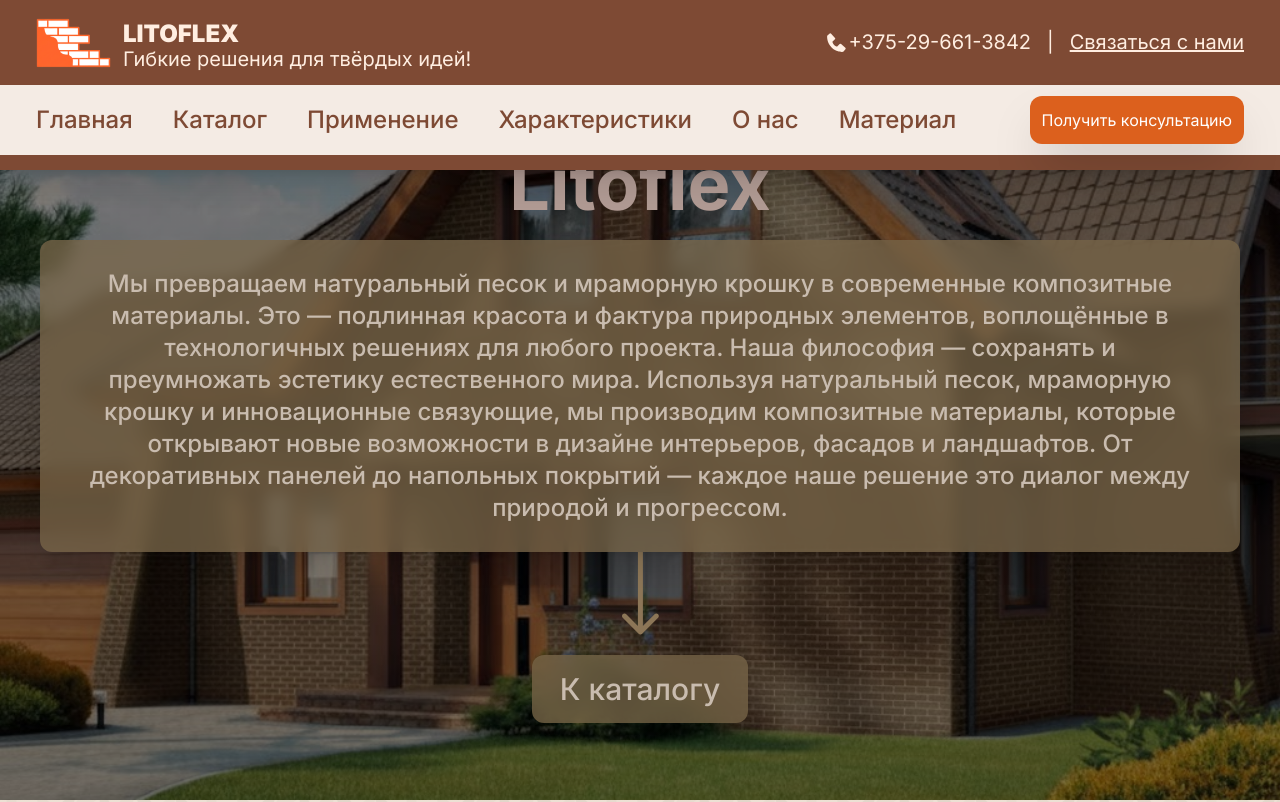
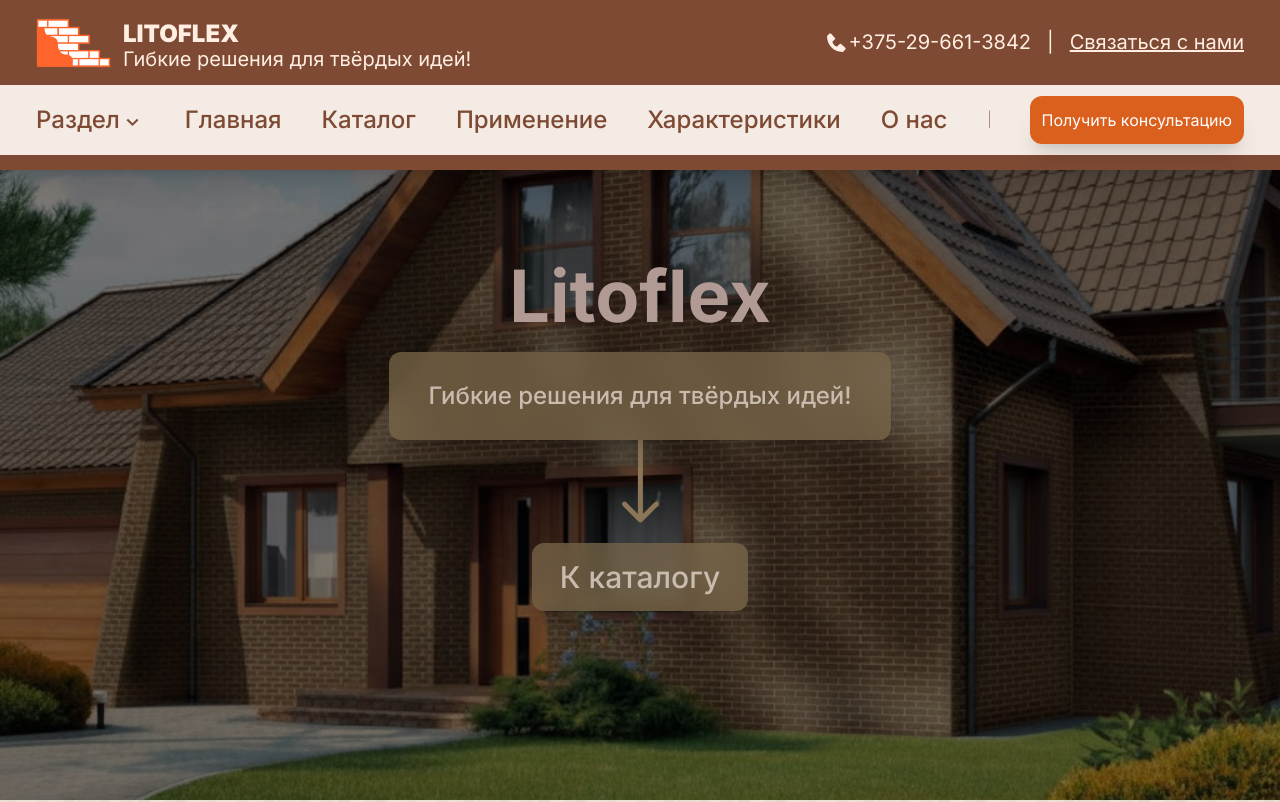
Before and after one commit to Litoflex/litoflex-client, a Next.js app: page / in a window 1280 px wide. Shown: the top 802 px of the page. Built offline with nearby package versions, Linux system fonts and the light colour scheme; a web font is replaced by a local one.

Commit message:
bla bla bla

```diff
--- a/src/app/MainSection.tsx
+++ b/src/app/MainSection.tsx
@@ -14,7 +14,7 @@
 				backgroundSize: "cover",
 				backgroundPosition: "center center",
 				backgroundRepeat: "no-repeat",
-				marginTop: 70
+				marginTop: 70,
 			}}
 			className="flex flex-col items-center justify-center"
 		>
@@ -41,8 +41,7 @@
 					которая успешно развивается уже более 10 лет,
 					внедряя новые технологии и постоянно улучшая свой
 					продукт. */}
-					Мы превращаем натуральный песок и мраморную крошку в современные композитные материалы. Это — подлинная красота и фактура природных элементов, воплощённые в технологичных решениях для любого проекта.
-Наша философия — сохранять и преумножать эстетику естественного мира. Используя натуральный песок, мраморную крошку и инновационные связующие, мы производим композитные материалы, которые открывают новые возможности в дизайне интерьеров, фасадов и ландшафтов. От декоративных панелей до напольных покрытий — каждое наше решение это диалог между природой и прогрессом.
+					Гибкие решения для твёрдых идей!
 				</p>
 			</motion.div>
 			<motion.svg
--- a/src/components/layout/Header.tsx
+++ b/src/components/layout/Header.tsx
@@ -10,23 +10,23 @@
 const sects = [
 	{
 		title: "Главная",
-		href: "#main"
+		href: "#main",
 	},
 	{
 		title: "Каталог",
-		href: "#catalogue"
+		href: "#catalogue",
 	},
 	{
 		title: "Применение",
-		href: "#materialappl"
+		href: "#materialappl",
 	},
 	{
 		title: "Характеристики",
-		href: "#chars"
+		href: "#chars",
 	},
 	{
 		title: "О нас",
-		href: "#aboutus"
+		href: "#aboutus",
 	},
 	// {
 	// 	title: "Материал",
@@ -105,7 +105,7 @@
 
 					<Link
 						href="#contact"
-						className="bg-[#dc601d] text-white px-3 py-3 rounded-xl shadow-2xl"
+						className="bg-[#dc601d] text-white px-3 py-3 rounded-xl shadow-xl transition active:scale-95 hover:opacity-90"
 					>
 						Получить консультацию
 					</Link>
--- a/src/components/layout/NavButtons.tsx
+++ b/src/components/layout/NavButtons.tsx
@@ -2,10 +2,16 @@
 
 import { useLayoutEffect, useRef, useState } from "react";
 import Link from "next/link";
-import { Dropdown, Button } from "antd";
-import { MoreOutlined } from "@ant-design/icons";
+import { Dropdown } from "antd";
+import type { MenuProps } from "antd";
+import { BiChevronDown } from "react-icons/bi";
 
-const sects = [
+type Sect = {
+	title: string;
+	href: string;
+	isHidden?: boolean;
+};
+const sects: Array<Sect> = [
 	{ title: "Главная", href: "#main" },
 	{ title: "Каталог", href: "#catalogue" },
 	{ title: "Применение", href: "#materialappl" },
@@ -14,92 +20,118 @@
 	{ title: "Материал", href: "#materialdesc" },
 	{ title: "Надёжность", href: "#materireliablity" },
 	{ title: "О монтаже", href: "#instspeed" },
-  { title: "Политика конфиденциальности", href: "/privacy-policy" },
+	{
+		title: "Политика конфиденциальности",
+		href: "/privacy-policy",
+	},
 	{ title: "Сертификаты", href: "/certificates" },
 ];
 
+const iItems: MenuProps["items"] = [
+	{
+		key: "1",
+		label: (
+			<a
+				target="_blank"
+				rel="noopener noreferrer"
+				href="https://www.antgroup.com"
+				className="text-black"
+			>
+				1st menu item
+			</a>
+		),
+	},
+];
+
 export default function NavButtons() {
-  const containerRef = useRef<HTMLDivElement>(null);
-  const itemRefs = useRef<HTMLAnchorElement[]>([]);
-  const [visibleCount, setVisibleCount] = useState(sects.length);
+	const ref = useRef<HTMLDivElement>(null);
+	const [items, setItems] = useState<Sect[]>(sects);
 
 	useLayoutEffect(() => {
-    const calculate = () => {
-      if (!containerRef.current) return;
+		if (!ref.current) return;
 
-      const containerWidth = containerRef.current.offsetWidth;
-      let usedWidth = 0;
-      let count = 0;
+		let timeoutId: number | null = null;
 
-      for (let i = 0; i < itemRefs.current.length; i++) {
-        const el = itemRefs.current[i];
-        if (!el) continue;
+		const updateVisibility = () => {
+			if (!ref.current) return;
+			const container = ref.current;
+			const containerWidth = container.clientWidth;
 
-        const width = el.offsetWidth;
-        if (usedWidth + width <= containerWidth - 60) {
-          usedWidth += width;
-          count++;
+			const style = getComputedStyle(container);
+			const gap = parseFloat(style.columnGap || "0");
+			const TOLERANCE = 5;
+
+			let totalWidth = 0;
+			const newItems = sects.map((item, index) => {
+				const child = container.children[
+					index
+				] as HTMLElement;
+				const childWidth = child.offsetWidth;
+				const widthWithGap =
+					index === 0 ? childWidth : childWidth + gap;
+
+				if (
+					totalWidth + widthWithGap <=
+					containerWidth + TOLERANCE
+				) {
+					totalWidth += widthWithGap;
+					return { ...item, isHidden: false };
 				} else {
-          break;
+					return { ...item, isHidden: true };
 				}
-      }
+			});
 
-      setVisibleCount(count);
+			setItems(newItems);
 		};
 
-    calculate();
+		const debouncedUpdate = () => {
+			if (timeoutId) clearTimeout(timeoutId);
+			timeoutId = window.setTimeout(updateVisibility, 50); // задержка 50мс
+		};
 
-    const observer = new ResizeObserver(calculate);
-    observer.observe(containerRef.current);
+		const observer = new ResizeObserver(debouncedUpdate);
+		observer.observe(ref.current);
 
-    return () => observer.disconnect();
-  }, []);
-
-  const visibleItems = sects.slice(0, visibleCount);
-  const hiddenItems = sects.slice(visibleCount);
+		return () => {
+			observer.disconnect();
+			if (timeoutId) clearTimeout(timeoutId);
+		};
+	}, [sects]);
 
 	return (
 		<div
-      ref={containerRef}
-      className="flex flex-row flex-1 items-center gap-10 overflow-hidden"
+			ref={ref}
+			className="flex flex-row flex-1 justify-between items-center gap-10 overflow-hidden"
 		>
-      {visibleItems.map((inf, i) => (
+			<Dropdown menu={{ items: iItems }}>
+				<Link
+					onClick={(e) => e.preventDefault()}
+					href="_blank"
+					className="whitespace-nowrap text-[#7e4a34] text-2xl hover:underline font-medium"
+				>
+					Раздел
+					<BiChevronDown
+						className="inline-block"
+						size={25}
+					/>
+				</Link>
+			</Dropdown>
+			{items.map((inf, i) => (
 				<Link
 					key={inf.href}
 					href={inf.href}
-          ref={(el) => {
-            if (el) itemRefs.current[i] = el;
+					className="whitespace-nowrap text-[#7e4a34] text-2xl hover:underline font-medium"
+					style={{
+						visibility: inf.isHidden ? "hidden" : "visible",
+						pointerEvents: inf.isHidden ? "none" : "auto",
+						position: inf.isHidden
+							? "absolute"
+							: "relative",
 					}}
-          className="whitespace-nowrap text-[#7e4a34] text-2xl hover:underline font-medium"
 				>
 					{inf.title}
 				</Link>
 			))}
-
-      {hiddenItems.length > 0 && (
-        <Dropdown
-          trigger={["hover"]}
-          menu={{
-            items: hiddenItems.map((item) => ({
-              key: item.href,
-              label: (
-                <Link
-                  href={item.href}
-                  className="text-[#7e4a34] text-lg font-medium"
-                >
-                  {item.title}
-                </Link>
-              ),
-            })),
-          }}
-        >
-          <Button
-            type="text"
-            icon={<MoreOutlined />}
-            className="text-[#7e4a34]"
-          />
-        </Dropdown>
-      )}
 		</div>
 	);
 }
```
Lines whose indentation alone changed are shown as unchanged.
